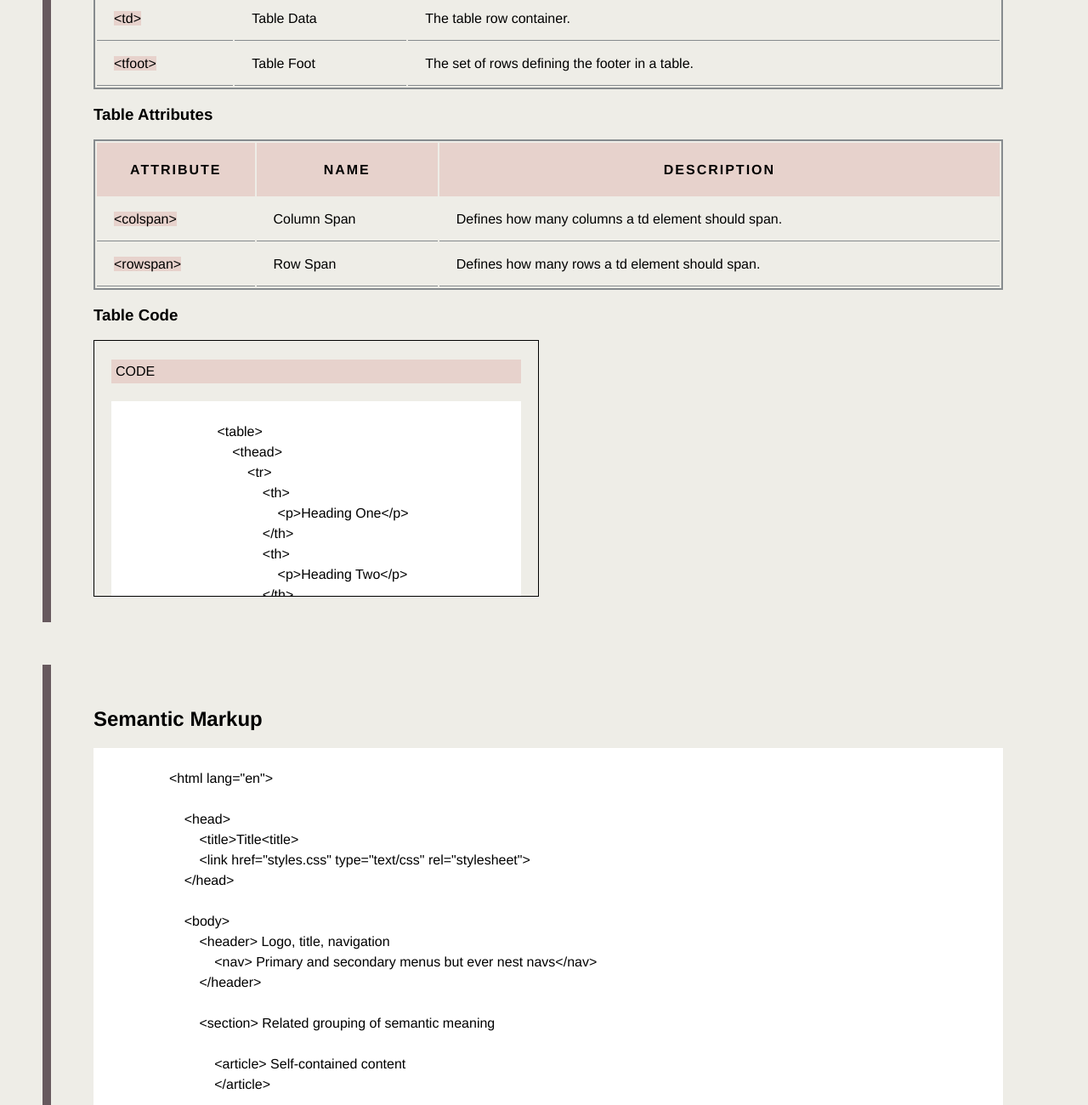
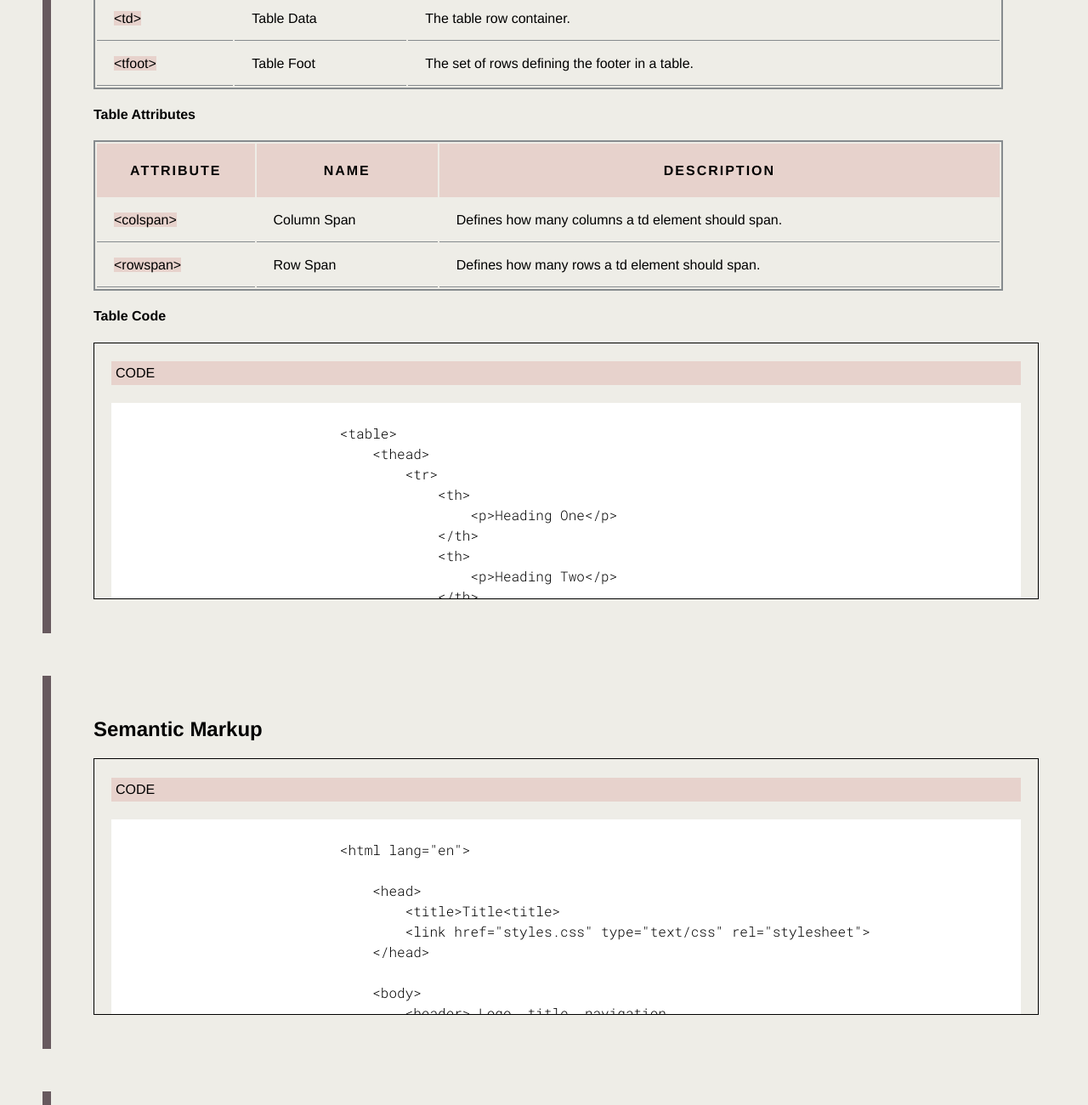
Before and after one commit to elizabethdrew/elizabethdrew.github.io, a plain HTML site: page html-css-cheatsheet/index.html in a window 1280 px wide. Shown: the part 1380-2680 px from the top of the page at 85% size. Drawn offline with Linux system fonts and the light colour scheme.

Commit message:
Add files via upload

```diff
--- a/html-css-cheatsheet/index.html
+++ b/html-css-cheatsheet/index.html
@@ -3,6 +3,9 @@
 <head>
     <title>Elizabeth's HTML CSS Cheatsheet</title>
     <link href="styles.css" type="text/css" rel="stylesheet">
+<link rel="preconnect" href="https://fonts.googleapis.com">
+<link rel="preconnect" href="https://fonts.gstatic.com" crossorigin>
+<link href="https://fonts.googleapis.com/css2?family=Roboto+Mono:wght@300&display=swap" rel="stylesheet">
 </head>
 <body>
     <header>
@@ -198,7 +201,7 @@
                         </tr>
                     </tbody>
                 </table>
-                <h3>Table Attributes</h3>
+                <h4>Table Attributes</h4>
                 <table>
                     <thead>
                         <tr>
@@ -238,7 +241,7 @@
                         </tr>
                     </tbody>
                 </table>
-                <h3>Table Code</h3>
+                <h4>Table Code</h4>
                 <div class="row">
                     <div class="column">
                         <h4 class="see code">CODE</h4>
@@ -281,6 +284,9 @@
             </section>
             <section id="Semantic Markup">
                 <h2>Semantic Markup</h2>
+                <div class="row">
+                    <div class="column">
+                        <h4 class="see code">CODE</h4>
                         <xmp>
                             <html lang="en">
 
@@ -315,6 +321,8 @@
 
                             </html>
                         </xmp>
+                    </div>
+                </div>
             </section>
             <section id="Forms">
                 <h2>Forms</h2>
--- a/html-css-cheatsheet/styles.css
+++ b/html-css-cheatsheet/styles.css
@@ -41,13 +41,14 @@ td {
 }
 
 .column {
-    width: 45%;
+    width: 100%;
     border: 1px solid #000;
     display: inline-block;
     padding: 0px 20px;
     max-height: 300px;
     overflow: scroll;
     vertical-align: top;
+    margin-bottom: 10px;
 }
 
 
@@ -67,4 +68,5 @@ xmp {
     background-color: #fff;
     line-height: 1.5;
     font-weight: 300;
+    font-family: "Roboto Mono";
 }
```
Lines whose indentation alone changed are shown as unchanged.
